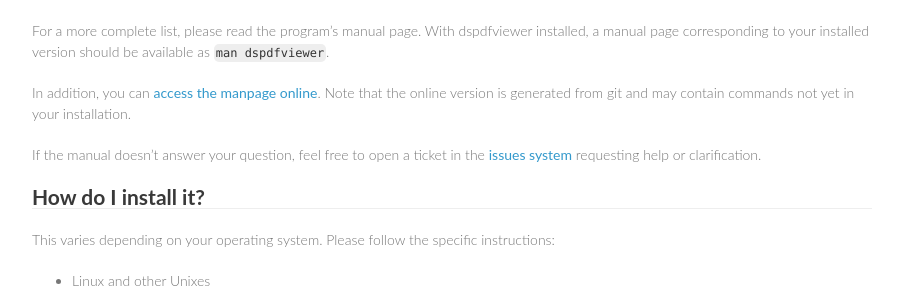
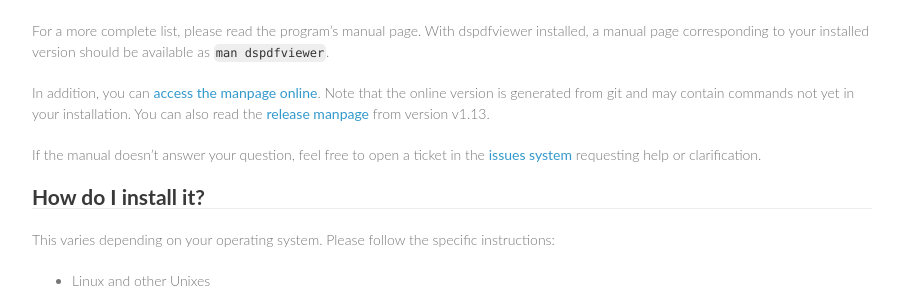
Before and after one commit to dannyedel/dspdfviewer, a Jekyll site: the page built from index.md, in a window 1280 px wide. Shown: the part 1017-1312 px from the top of the page, without its empty margins (188-1091 px from the left). Built offline with Jekyll 4.4.1, drawn with Linux system fonts in a browser that asks for light colours; Markdown is read by kramdown in place of the engine named in the settings.

Commit message:
Link to the release manpage.

```diff
--- a/index.md
+++ b/index.md
@@ -55,8 +55,10 @@ should be available as `man dspdfviewer`.
 
 In addition, you can [access the manpage online]. Note that the online version
 is generated from git and may contain commands not yet in your installation.
+You can also read the [release manpage] from version v1.13.
 
 [access the manpage online]: manpage.html
+[release manpage]: manpage-release.html
 
 If the manual doesn't answer your question, feel free to open a ticket in
 the [issues system] requesting help or clarification.
```
